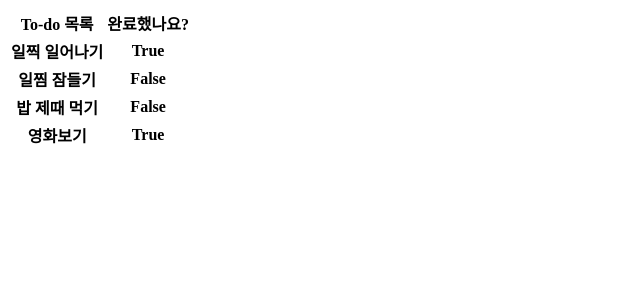
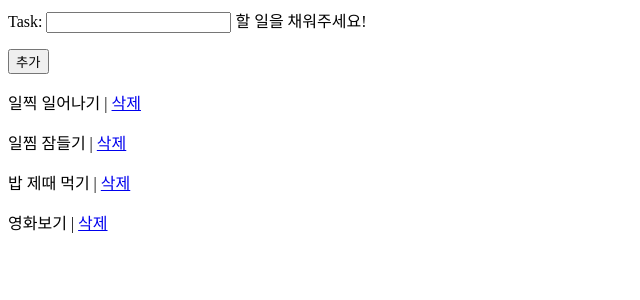
Before and after one commit to penpen-dongE/django_todolist_project, a Django app: page /todos/ in a window 1280 px wide. Shown: the top 300 px of the page, without its empty margins (0-640 px from the left). Run offline with Django 3.2, Linux system fonts and the light colour scheme; data comes from the database, SQL or seed files in the repository; both versions use the stored data as it was after the commit; lists and menus that the app fills with data are empty.

Commit message:
add_remove complete

```diff
--- a/donghee_project/donghee_project/urls.py
+++ b/donghee_project/donghee_project/urls.py
@@ -21,6 +21,7 @@ from home.views import var_view
 from home.views import nums_view
 from todo.views import todo_view
 from todo.views import todo_progress_view
+from todo.views import delete_todo
 
 from django.conf.urls.static import static
 
@@ -33,6 +34,7 @@ urlpatterns = [
 
     path('todos/', todo_view, name="todos"),
     path('todos/in_progress', todo_progress_view, name="todos_in_progress"),
+    path('todos/<pk>/delete', delete_todo, name="todo_del"),
 
 
 ]
--- /dev/null
+++ b/donghee_project/todo/forms.py
@@ -0,0 +1,11 @@
+from django import forms
+from .models import Todo
+
+# AddForm이라는 클래스 안에 Meta라는 form을 하나 만들어줌
+# 이렇게 만들어진 form은 views.py가 처리해준다.
+
+
+class AddForm(forms.ModelForm):
+    class Meta:
+        model = Todo
+        fields = ('task',)
--- a/donghee_project/todo/template/todo_list.html
+++ b/donghee_project/todo/template/todo_list.html
@@ -1,23 +1,16 @@
 <html>
 
 <body>
-    <table>
-        <thead>
-            <tr>
-                <th>To-do 목록</th>
-                <th>완료했나요?</th>
-            </tr>
+    <form method="POST">
+        {% csrf_token %}{{ form.as_p }}
+        <button type="submit">추가</button>
 
-        </thead>
-        {% for todo in todos %}
-        <thead>
-            <tr>
-                <th>{{todo.task}}</th>
-                <th>{{todo.is_done}}</th>
-            </tr>
-        </thead>
-        {% endfor %}
-    </table>
+    </form>
+
+    {% for todo in todos %}
+    <p>{{todo.task}} | <a href="{% url 'todo_del' pk=todo.pk %}">삭제</a></p>
+    {% endfor %}
+
 </body>
 
 </html>
--- a/donghee_project/todo/views.py
+++ b/donghee_project/todo/views.py
@@ -1,14 +1,23 @@
 from django.shortcuts import render
 # from django.http import HttpResponse
 from .models import Todo
+from .forms import AddForm
+from django.shortcuts import redirect
+
 
 # Create your views here.
 
+def todo_view(request):
+    if request.method == 'POST':        # Request == POST??
+        form = AddForm(request.POST)    # AddForm의 인스턴스(객체) 생성
+        if form.is_valid():     # Form의 형식이 유효한지 확인
+            form.save()         # Form 저장 후 DB에 추가
 
-def todo_view(request):
     todos = Todo.objects.all()
+    form = AddForm()
     data = {
         "todos": todos,
+        "form": form,
     }
 
     return render(request, "todo_list.html", data)
@@ -21,3 +30,9 @@ def todo_progress_view(request):
     }
 
     return render(request, "todo_in_progress.html", data)
+
+
+def delete_todo(request, pk):   # pk는 각 DB 튜플의 고유번호
+    target = Todo.objects.get(pk=pk)    # Model에서 삭제하려는 튜플을 불러오기
+    target.delete()             # 해당 튜플을 제거
+    return redirect("todos")    # name='todos' 주소로 돌아감
```
Also changed, not shown: donghee_project/db.sqlite3.
